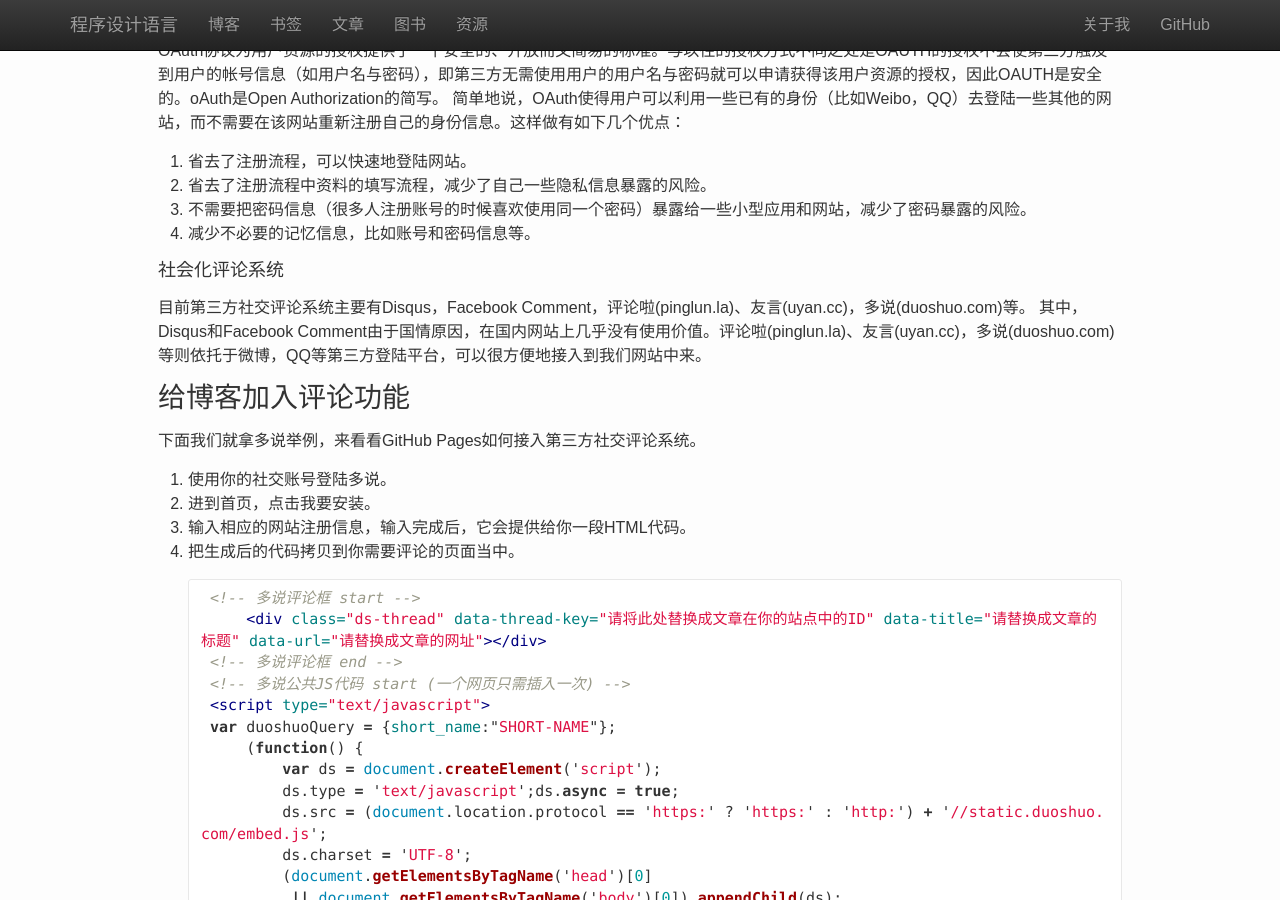
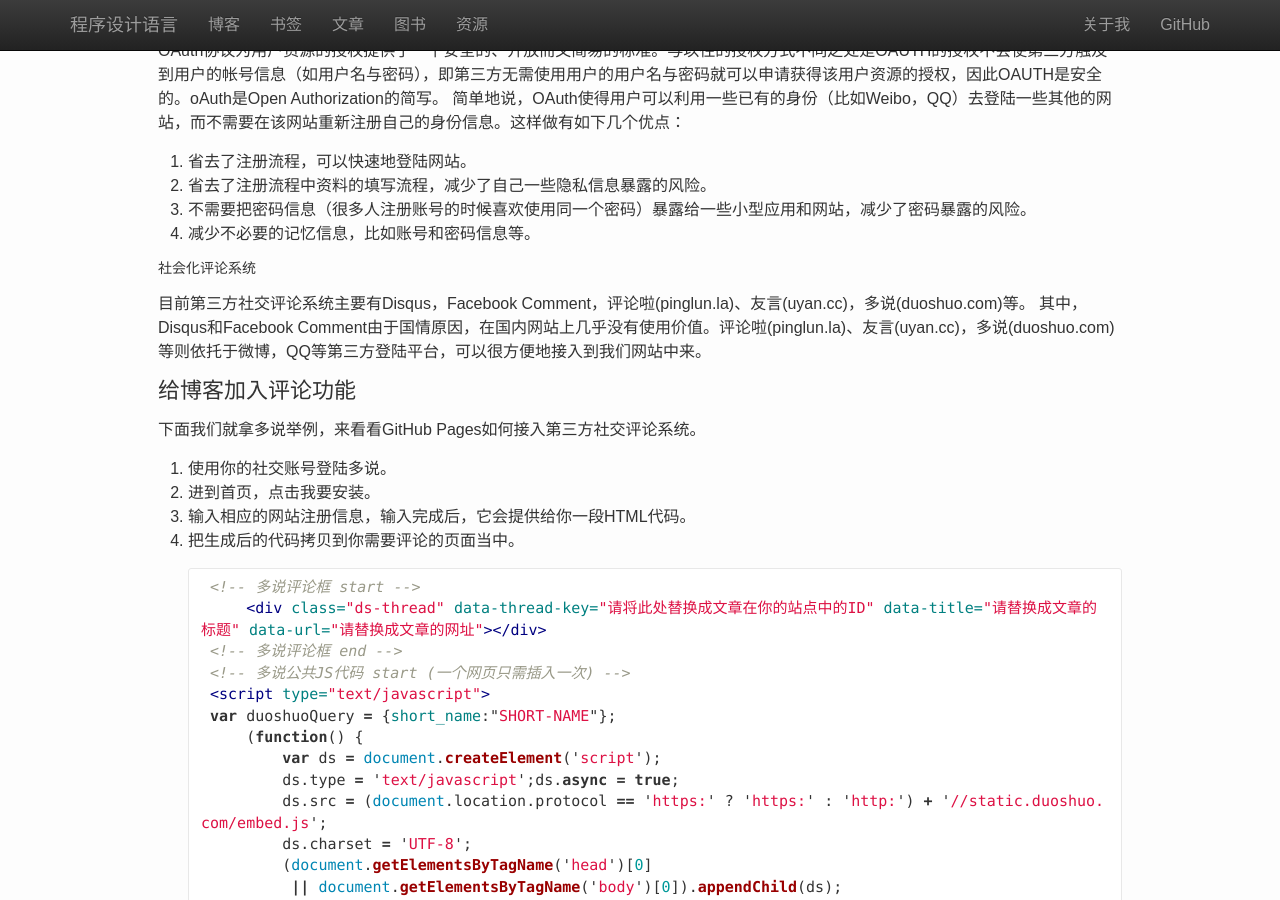
Before and after one commit to jameszhan/blogs, a Jekyll site: the page built from _posts/2014-09-28-github-pages-with-comments.md, in a window 1280 px wide and 900 px high, scrolled down 709 px. Built offline with Jekyll 4.4.1, drawn with Linux system fonts in a browser that asks for light colours; nearby versions of some CDN libraries; Markdown is read by kramdown in place of the engine named in the settings; comment, search, counter and statistics services are not loaded.

```diff
--- a/_posts/2014-09-28-github-pages-with-comments.md
+++ b/_posts/2014-09-28-github-pages-with-comments.md
@@ -40,13 +40,13 @@ OAuth协议为用户资源的授权提供了一个安全的、开放而又简易
 4. 减少不必要的记忆信息，比如账号和密码信息等。
 
 
-#### 社会化评论系统
+##### 社会化评论系统
 
 目前第三方社交评论系统主要有Disqus，Facebook Comment，评论啦(pinglun.la)、友言(uyan.cc)，多说(duoshuo.com)等。
 其中，Disqus和Facebook Comment由于国情原因，在国内网站上几乎没有使用价值。评论啦(pinglun.la)、友言(uyan.cc)，多说(duoshuo.com)等则依托于微博，QQ等第三方登陆平台，可以很方便地接入到我们网站中来。
 
 
-## 给博客加入评论功能
+### 给博客加入评论功能
 
 下面我们就拿多说举例，来看看GitHub Pages如何接入第三方社交评论系统。
 
```
